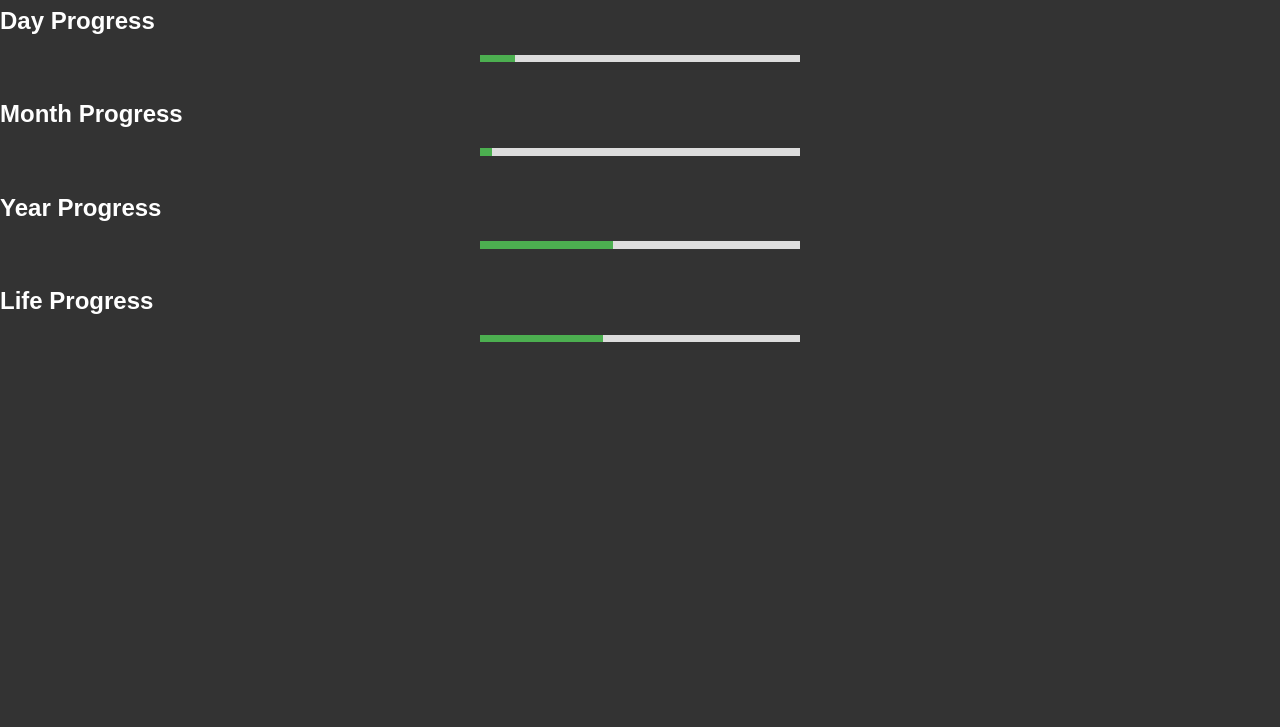
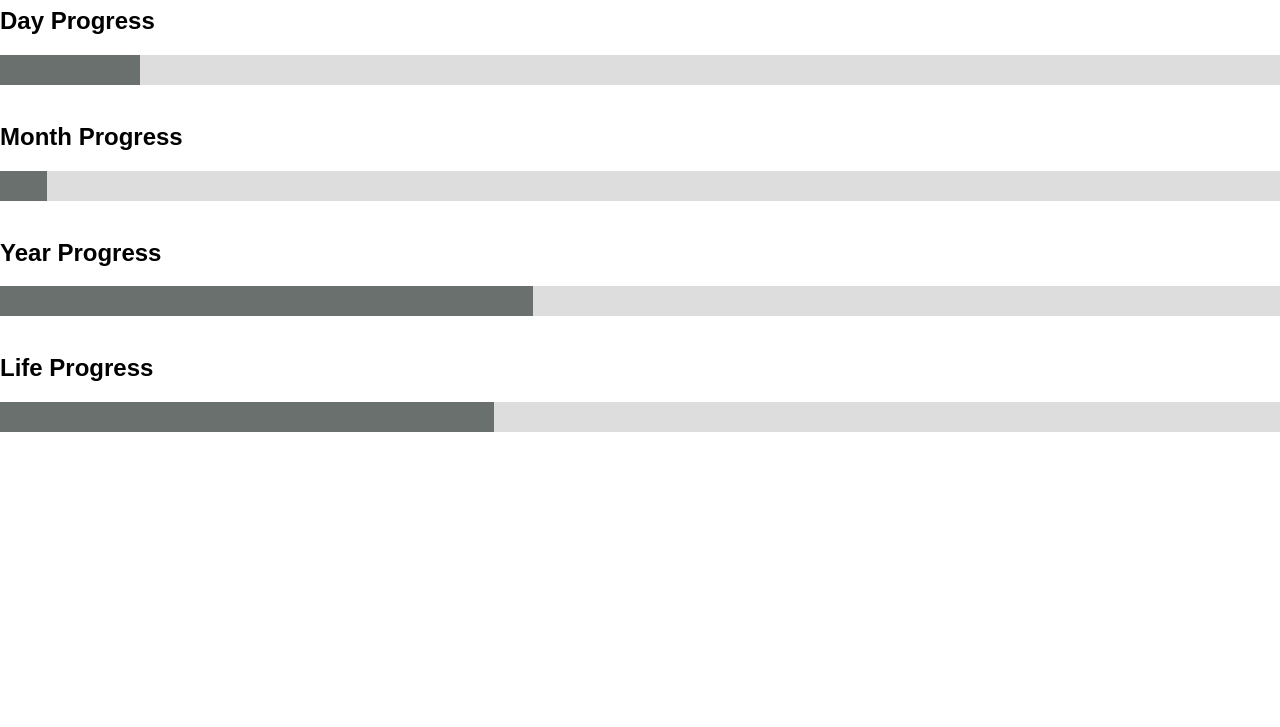
Before and after one commit to braaaaains/notion-widgets, a plain HTML site: page index.html in a window 1280 px wide. Shown: the part 73-800 px from the top of the page. Drawn offline with Linux system fonts and the light colour scheme.

Commit message:
Update index.html

```diff
--- a/index.html
+++ b/index.html
@@ -5,20 +5,17 @@
 body {
   font-family: Arial;
   margin: 0;
-  background-color: #333;
-  color: white;
 }
 
 .myProgress {
-  width: 25%;  /* Reduce the width to 1/4 the size */
+  width: 100%;
   background-color: #ddd;
-  margin: auto;  /* Center the progress bar */
 }
 
 .myBar {
   width: 1%;
-  height: 7.5px;  /* Reduce the height to 1/4 the size */
-  background-color: #4CAF50;
+  height: 30px;
+  background-color: #6a706d;
 }
 </style>
 </head>
```
